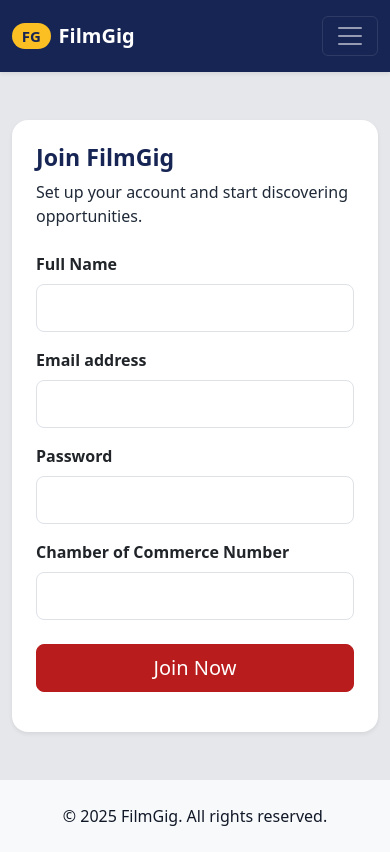
After one commit to ayazspv/FilmGig2526, a PHP site: template app/src/Views/auth/signup.php in a window 390 px wide. The commit adds this page. Run offline with PHP 8.4, Linux system fonts and the light colour scheme; the template is opened without the code that fills it, so the values that code supplies are empty.

Commit message:
Authentication Design

```diff
--- a/app/public/index.php
+++ b/app/public/index.php
@@ -12,5 +12,10 @@ $router = new Router();
 
 $router->addRoute('GET', '/', ['App\Controllers\HomeController', 'index']);
 
+$router->addRoute('GET', '/signin', ['App\Controllers\AuthController', 'showSigninForm']);
+$router->addRoute('GET', '/reset-password', ['App\Controllers\AuthController', 'showResetPasswordForm']);
+$router->addRoute('GET', '/signup', ['App\Controllers\AuthController', 'showSignupForm']);
+$router->addRoute('GET', '/forget-password', ['App\Controllers\AuthController', 'showForgetPasswordForm']);
+
 // Dispatch the request
 $router->dispatch();
--- /dev/null
+++ b/app/src/Views/auth/signup.php
@@ -0,0 +1,48 @@
+<div class="d-flex flex-column min-vh-100">
+    <?php include __DIR__ . '/../partials/header.php'; ?>
+    <section class="py-5 flex-grow-1 d-flex align-items-center" style="background-color: #E5E7EB;">
+        <div class="container">
+            <div class="row g-4 align-items-stretch justify-content-center">
+                <div class="col-lg-5 d-none d-lg-block">
+                    <div class="h-100 rounded-4 shadow-sm overflow-hidden text-white d-flex flex-column justify-content-end p-4"
+                        style="background: linear-gradient(rgba(23, 37, 84, 0.5), rgba(23, 37, 84, 0.8)), url('https://images.unsplash.com/photo-1516035069371-29a1b244cc32?auto=format&fit=crop&w=1000&q=80') center/cover no-repeat;">
+                        <span class="badge mb-3 align-self-start" style="background-color: #FBBF24; color: #172554;">FilmGig</span>
+                        <h2 class="fw-bold mb-2">Create Your Account</h2>
+                        <p class="mb-0">Join creators and productions in one focused platform.</p>
+                    </div>
+                </div>
+
+                <div class="col-12 col-md-10 col-lg-6">
+                    <div class="card border-0 shadow-sm rounded-4 h-100">
+                        <div class="card-body p-4 p-md-5">
+                            <h1 class="h3 fw-bold mb-2" style="color: #172554;">Join FilmGig</h1>
+                            <p class="mb-4" style="color: #1F2937;">Set up your account and start discovering opportunities.</p>
+
+                            <form action="#" method="POST">
+                                <div class="mb-3">
+                                    <label for="name" class="form-label fw-semibold">Full Name</label>
+                                    <input type="text" class="form-control form-control-lg" id="name" name="name" required>
+                                </div>
+                                <div class="mb-3">
+                                    <label for="email" class="form-label fw-semibold">Email address</label>
+                                    <input type="email" class="form-control form-control-lg" id="email" name="email" required>
+                                </div>
+                                <div class="mb-3">
+                                    <label for="password" class="form-label fw-semibold">Password</label>
+                                    <input type="password" class="form-control form-control-lg" id="password" name="password" required>
+                                </div>
+                                <div class="mb-4">
+                                    <label for="kvkNr" class="form-label fw-semibold">Chamber of Commerce Number</label>
+                                    <input type="text" class="form-control form-control-lg" id="kvkNr" name="kvkNr">
+                                </div>
+                                <button type="button" class="btn btn-lg text-white w-100" style="background-color: #B91C1C; border-color: #B91C1C;" name="createUser" id="createUser">Join Now</button>
+                            </form>
+                        </div>
+                    </div>
+                </div>
+            </div>
+        </div>
+    </section>
+    <script src="js/addUser.js"></script>
+    <?php include __DIR__ . '/../partials/footer.php'; ?>
+</div>
--- a/app/src/Views/partials/header.php
+++ b/app/src/Views/partials/header.php
@@ -17,8 +17,8 @@ $escape = static fn(string $value): string => htmlspecialchars($value, ENT_QUOTE
     <header class="sticky-top shadow-sm" style="background-color: #172554;">
 
         <?php
-            include __DIR__ . '/navbars/freelanceNavbar.php';
-            include __DIR__ . '/navbars/adminNavbar.php';
+            // include __DIR__ . '/navbars/freelanceNavbar.php';
+            // include __DIR__ . '/navbars/adminNavbar.php';
             include __DIR__ . '/navbars/normalNavbar.php';
         ?>
 
```
Also changed, not shown: app/src/Controllers/AuthController.php (added, +36 -0 lines), app/src/ViewModels/AuthViewModel.php (added, +26 -0 lines), app/src/Views/auth/forgetPassword.php (added, +35 -0 lines), app/src/Views/auth/resetPassword.php (added, +43 -0 lines), app/src/Views/auth/signin.php (added, +42 -0 lines).
